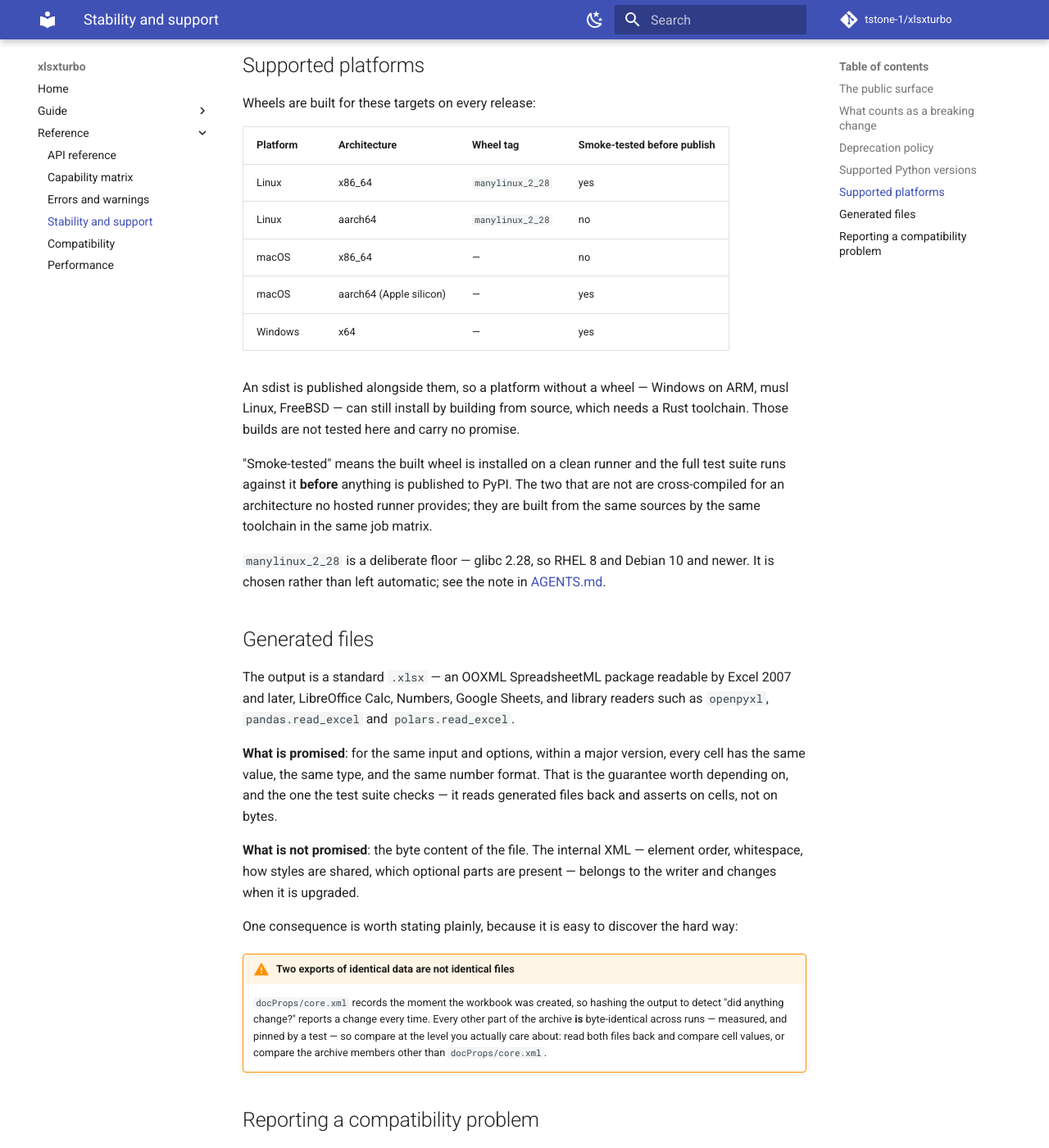
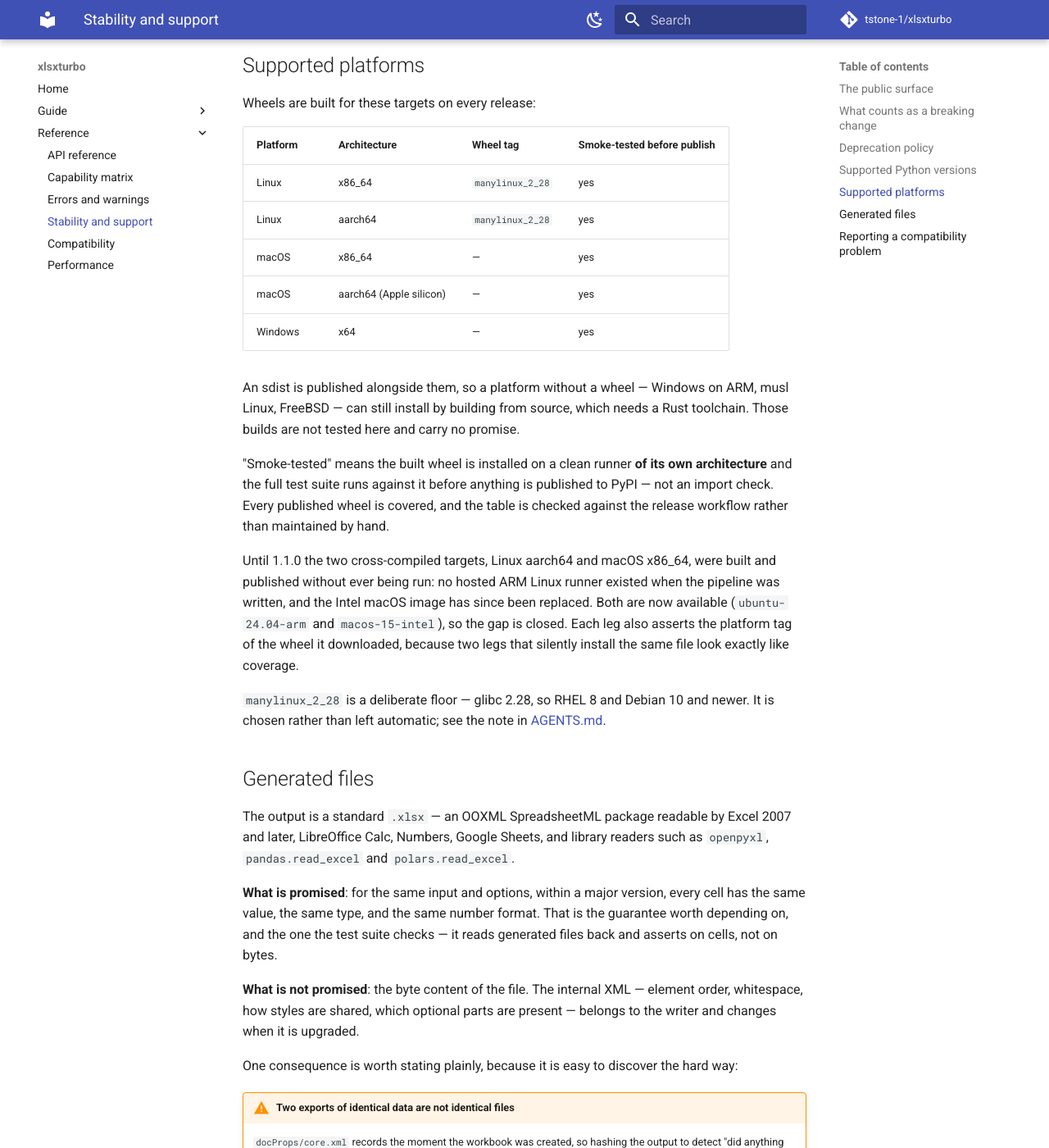
Before and after one commit to tstone-1/xlsxturbo, an MkDocs documentation site: the page built from docs/stability.md, in a window 1280 px wide and 1400 px high, scrolled down 3209 px. Shown: the whole window at 82% size. Built offline with MkDocs 1.6.1 and Material for MkDocs 9.7.7, drawn with Linux system fonts in a browser that asks for light colours; comment, search, counter and statistics services are not loaded.

Commit message:
Smoke-test every published wheel, not a representative subset
Two of the five wheels -- Linux aarch64 and macOS x86_64 -- were built, uploaded
to PyPI and never executed anywhere. Both are cross-compiled, and when the
pipeline was written no hosted runner of either architecture existed. Both exist
now, so the release workflow gains a ubuntu-24.04-arm leg and a macos-15-intel
leg, each installing the wheel and running the full suite before the publish job.

macos-13, the label the obvious fix would reach for, has been retired;
macos-15-intel is the current Intel image. Checked against GitHub's runner
documentation rather than assumed, because a bad runner label in a tag-triggered
workflow is only discovered by a blocked release.

Each leg now asserts the platform tag of the wheel it downloaded and prints the
runner's own architecture. Without that a mistyped wheel-artifact installs some
other wheel twice, and two green legs are indistinguishable from coverage. The
five expected tags are taken from the actual 1.1.0 artifacts on PyPI, not
constructed. A second step confirms the import resolved into site-packages, so a
leg cannot quietly test the source tree.

Nothing had compared the build matrix against the smoke-test matrix, which is
why the gap survived every release from the first one. tests/test_stability_policy.py
now compares them in both directions -- a built wheel with no leg, and a leg
naming an artifact no job uploads -- and ties the "Smoke-tested before publish"
column in docs/stability.md to the workflow. The second direction matters
because a typo there currently fails at download time, after every wheel has
already built, which is the most expensive moment to find one.

Verified by mutation: four edits -- a built wheel losing its leg, a leg naming an
artifact never built, the docs column understating the workflow, and a new build
target added with no leg -- each turns the suite red.

```diff
--- a/docs/stability.md
+++ b/docs/stability.md
@@ -118,8 +118,8 @@ Wheels are built for these targets on every release:
 | Platform | Architecture | Wheel tag | Smoke-tested before publish |
 |----------|--------------|-----------|------------------------------|
 | Linux | x86_64 | `manylinux_2_28` | yes |
-| Linux | aarch64 | `manylinux_2_28` | no |
-| macOS | x86_64 | — | no |
+| Linux | aarch64 | `manylinux_2_28` | yes |
+| macOS | x86_64 | — | yes |
 | macOS | aarch64 (Apple silicon) | — | yes |
 | Windows | x64 | — | yes |
 
@@ -127,10 +127,17 @@ An sdist is published alongside them, so a platform without a wheel — Windows
 Linux, FreeBSD — can still install by building from source, which needs a Rust toolchain.
 Those builds are not tested here and carry no promise.
 
-"Smoke-tested" means the built wheel is installed on a clean runner and the full test suite
-runs against it **before** anything is published to PyPI. The two that are not are
-cross-compiled for an architecture no hosted runner provides; they are built from the same
-sources by the same toolchain in the same job matrix.
+"Smoke-tested" means the built wheel is installed on a clean runner **of its own
+architecture** and the full test suite runs against it before anything is published to PyPI —
+not an import check. Every published wheel is covered, and the table is checked against the
+release workflow rather than maintained by hand.
+
+Until 1.1.0 the two cross-compiled targets, Linux aarch64 and macOS x86_64, were built and
+published without ever being run: no hosted ARM Linux runner existed when the pipeline was
+written, and the Intel macOS image has since been replaced. Both are now available
+(`ubuntu-24.04-arm` and `macos-15-intel`), so the gap is closed. Each leg also asserts the
+platform tag of the wheel it downloaded, because two legs that silently install the same file
+look exactly like coverage.
 
 `manylinux_2_28` is a deliberate floor — glibc 2.28, so RHEL 8 and Debian 10 and newer. It is
 chosen rather than left automatic; see the note in
```
Also changed, not shown: AGENTS.md (+1 -1 lines), CHANGELOG.md (+17 -0 lines), 2 other files.
